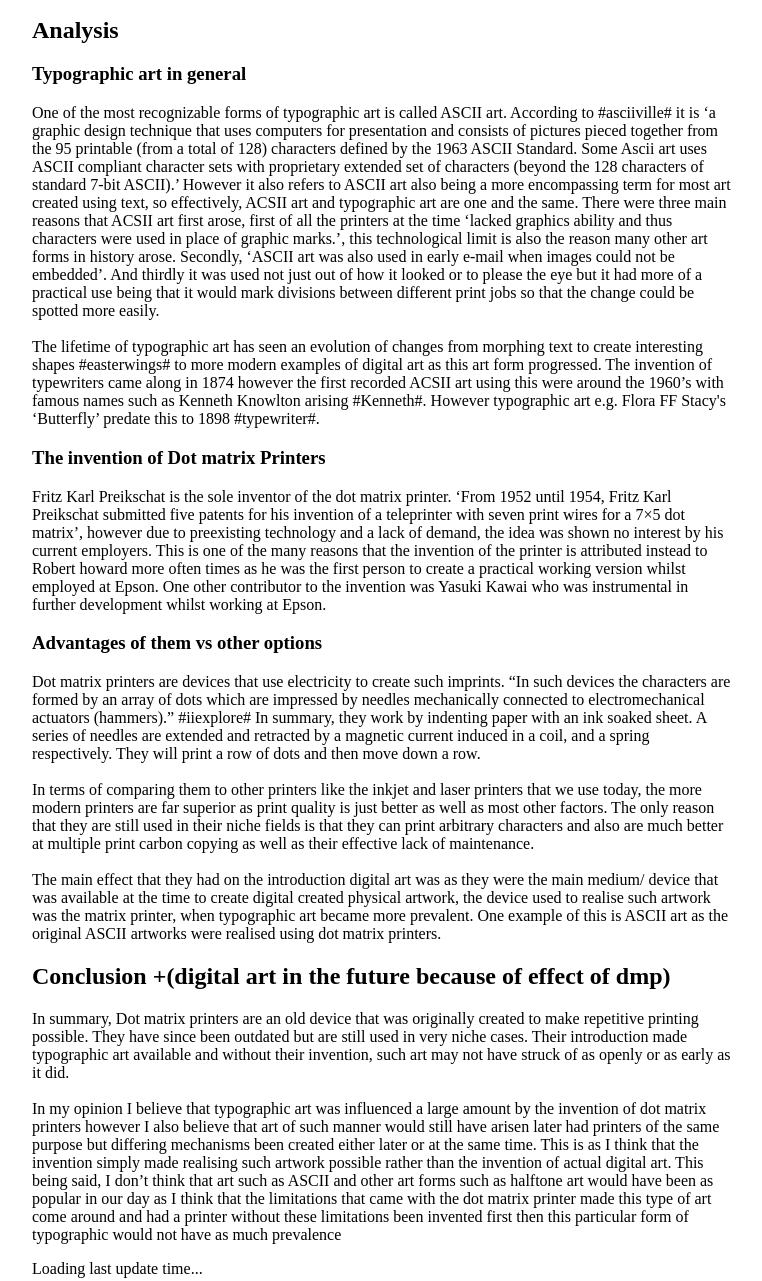
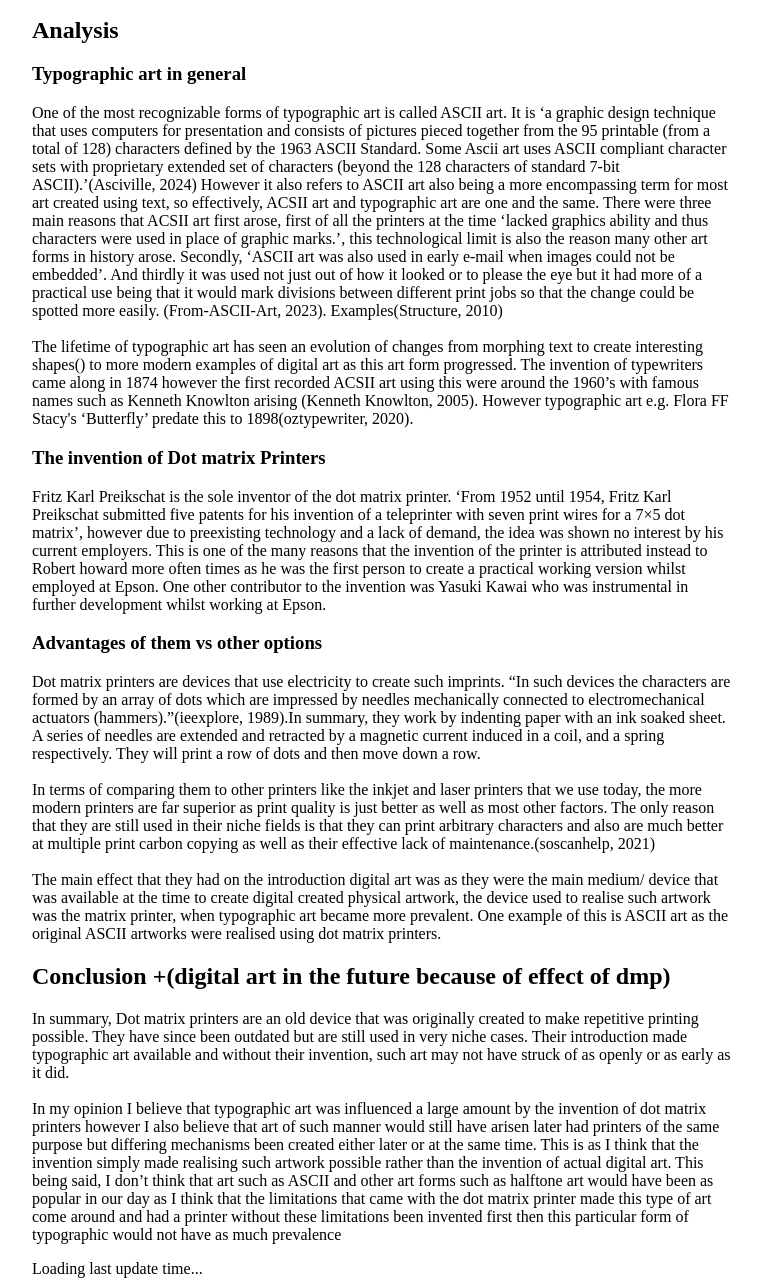
Before and after one commit to 0-1-2-0-2/FY6875221, a plain HTML site: page index.html in a window 1280 px wide. Shown: the part 504-1785 px from the top of the page, without its empty margins (258-1020 px from the left). Drawn offline with Linux system fonts and the light colour scheme.

Commit message:
references

```diff
--- a/index.html
+++ b/index.html
@@ -8,14 +8,14 @@
   <p id="Introduction2_InText">The first dot matrix printer was invented in 1925 by German inventor Rudolf Hell and patented in 1929, however even after modern developments of printing technology and the many advancements and upgrades in the field, dot matrix printers are still used to this day. The main reason for this is its efficiency and cost for the specific task of making multiple copies of text and characters in large factories. In this text specifically however I will be looking at one of its more niche use cases which is the use of dot matrix printers to create aesthetic images using its very specific way of printing, or in other words, the use of them to create typographic art. Although Typographic art existed before, their introduction led to a huge boost in the production of such art for a number of reasons.</p>
   <h2 id="Main1">Analysis</h2>
   <h3 id="Main2">Typographic art in general</h3>
-  <p id="Main3">One of the most recognizable forms of typographic art is called ASCII art. According to #asciiville# it is ‘a graphic design technique that uses computers for presentation and consists of pictures pieced together from the 95 printable (from a total of 128) characters defined by the 1963 ASCII Standard. Some Ascii art uses ASCII compliant character sets with proprietary extended set of characters (beyond the 128 characters of standard 7-bit ASCII).’ However it also refers to ASCII art also being a more encompassing term for most art created using text, so effectively, ACSII art and typographic art are one and the same. There were three main reasons that ACSII art first arose, first of all the printers at the time ‘lacked graphics ability and thus characters were used in place of graphic marks.’, this technological limit is also the reason many other art forms in history arose. Secondly, ‘ASCII art was also used in early e-mail when images could not be embedded’. And thirdly it was used not just out of how it looked or to please the eye but it had more of a practical use being that it would mark divisions between different print jobs so that the change could be spotted more easily.<br>
-    <br>The lifetime of typographic art has seen an evolution of changes from morphing text to create interesting shapes #easterwings# to more modern examples of digital art as this art form progressed. The invention of typewriters came along in 1874 however the first recorded ACSII art using this were around the 1960’s with famous names such as Kenneth Knowlton arising #Kenneth#. However typographic art e.g. Flora FF Stacy's ‘Butterfly’ predate this to 1898 #typewriter#.<br>
+  <p id="Main3">One of the most recognizable forms of typographic art is called ASCII art. It is ‘a graphic design technique that uses computers for presentation and consists of pictures pieced together from the 95 printable (from a total of 128) characters defined by the 1963 ASCII Standard. Some Ascii art uses ASCII compliant character sets with proprietary extended set of characters (beyond the 128 characters of standard 7-bit ASCII).’(Asciville, 2024) However it also refers to ASCII art also being a more encompassing term for most art created using text, so effectively, ACSII art and typographic art are one and the same. There were three main reasons that ACSII art first arose, first of all the printers at the time ‘lacked graphics ability and thus characters were used in place of graphic marks.’, this technological limit is also the reason many other art forms in history arose. Secondly, ‘ASCII art was also used in early e-mail when images could not be embedded’. And thirdly it was used not just out of how it looked or to please the eye but it had more of a practical use being that it would mark divisions between different print jobs so that the change could be spotted more easily. (From-ASCII-Art, 2023). Examples(Structure, 2010)<br>
+    <br>The lifetime of typographic art has seen an evolution of changes from morphing text to create interesting shapes() to more modern examples of digital art as this art form progressed. The invention of typewriters came along in 1874 however the first recorded ACSII art using this were around the 1960’s with famous names such as Kenneth Knowlton arising (Kenneth Knowlton, 2005). However typographic art e.g. Flora FF Stacy's ‘Butterfly’ predate this to 1898(oztypewriter, 2020).<br>
   </p>
   <h3 id="Main4">The invention of Dot matrix Printers</h3>
   <p id="Main5">Fritz Karl Preikschat is the sole inventor of the dot matrix printer. ‘From 1952 until 1954, Fritz Karl Preikschat submitted five patents for his invention of a teleprinter with seven print wires for a 7×5 dot matrix’, however due to preexisting technology and a lack of demand, the idea was shown no interest by his current employers. This is one of the many reasons that the invention of the printer is attributed instead to Robert howard more often times as he was the first person to create a practical working version whilst employed at Epson. One other contributor to the invention was Yasuki Kawai who was instrumental in further development whilst working at Epson.</p>
   <h3 id="Main6">Advantages of them vs other options</h3>
-  <p id="Main7">Dot matrix printers are devices that use electricity to create such imprints. “In such devices the characters are formed by an array of dots which are impressed by needles mechanically connected to electromechanical actuators (hammers).” #iiexplore# In summary, they work by indenting paper with an ink soaked sheet. A series of needles are extended and retracted by a magnetic current induced in a coil, and a spring respectively. They will print a row of dots and then move down a row.<br>
-   <br>In terms of comparing them to other printers like the inkjet and laser printers that we use today, the more modern printers are far superior as print quality is just better as well as most other factors. The only reason that they are still used in their niche fields is that they can print arbitrary characters and also are much better at multiple print carbon copying as well as their effective lack of maintenance.<br>
+  <p id="Main7">Dot matrix printers are devices that use electricity to create such imprints. “In such devices the characters are formed by an array of dots which are impressed by needles mechanically connected to electromechanical actuators (hammers).”(ieexplore, 1989).In summary, they work by indenting paper with an ink soaked sheet. A series of needles are extended and retracted by a magnetic current induced in a coil, and a spring respectively. They will print a row of dots and then move down a row.<br>
+   <br>In terms of comparing them to other printers like the inkjet and laser printers that we use today, the more modern printers are far superior as print quality is just better as well as most other factors. The only reason that they are still used in their niche fields is that they can print arbitrary characters and also are much better at multiple print carbon copying as well as their effective lack of maintenance.(soscanhelp, 2021)<br>
    <br>The main effect that they had on the introduction digital art was as they were the main medium/ device that was available at the time to create digital created physical artwork, the device used to realise such artwork was the matrix printer, when typographic art became more prevalent. One example of this is ASCII art as the original ASCII artworks were realised using dot matrix printers.
   </p>
   <h2 id="Conclusion1">Conclusion +(digital art in the future because of effect of dmp)</h2>
```
